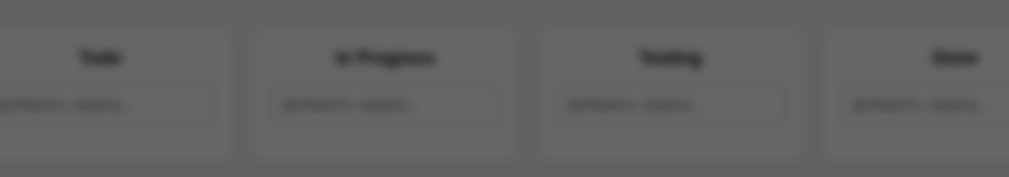
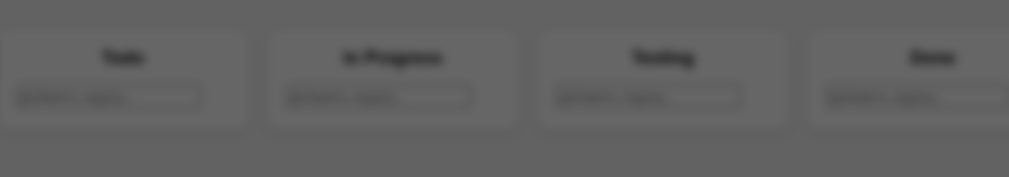
Before and after one commit to AirinLind/KanbanBoard, a React (Vite) app: page / in a window 1280 px wide. Shown: the top 177 px of the page, without its empty margins (112-1121 px from the left). Built offline with nearby package versions, Linux system fonts and the light colour scheme.

Commit message:
feat: add hooks directory with useHandleEscapePress and useHandleEnterPress hooks

```diff
--- a/src/components/Add.tsx
+++ b/src/components/Add.tsx
@@ -1,4 +1,4 @@
-import Input from "./ui/Input";
+import Input from "../ui/Input";
 import "../styles/App.scss";
 
 interface AddProps {
--- a/src/components/Column.tsx
+++ b/src/components/Column.tsx
@@ -3,7 +3,7 @@ import Add from "./Add";
 import Card from "./Card";
 import { Column as ColumnType, Todo } from "../types"
 import "../styles/App.scss";
-
+import Input from "../ui/Input";
 
 interface ColumnProps {
   column: ColumnType;
@@ -30,7 +30,7 @@ function Column({ column, todos, addTodo, updateColumnTitle, updateTodoTitle, se
   return (
     <div className="column">
       {isEditing ? (
-        <input
+        <Input
           type="text"
           value={newTitle}
           onChange={handleTitleChange}
--- a/src/components/NamePopup.tsx
+++ b/src/components/NamePopup.tsx
@@ -1,7 +1,7 @@
 import { useState } from "react";
-import Modal from "./ui/Modal";
-import Input from "./ui/Input";
-import Button from "./ui/Button";
+import Modal from "../ui/Modal";
+import Input from "../ui/Input";
+import Button from "../ui/Button";
 
 interface NamePopupProps {
   setUserName: (name: string) => void;
--- a/src/components/Popup.tsx
+++ b/src/components/Popup.tsx
@@ -1,9 +1,10 @@
-import { useEffect, useState, useCallback, useMemo } from "react";
+import { useEffect, useState, useMemo } from "react";
 import { PopupProps, Comment } from "../types";
 import "../styles/App.scss";
-import Modal from "./ui/Modal";
-import Input from "./ui/Input";
-import Button from "./ui/Button";
+import Modal from "../ui/Modal";
+import Input from "../ui/Input";
+import Button from "../ui/Button";
+import { useEnterKey } from "../hooks/useHandleEnterPress";
 
 const Popup: React.FC<PopupProps> = ({
   todo,
@@ -23,39 +24,18 @@ const Popup: React.FC<PopupProps> = ({
   const [comments, setComments] = useState<Comment[]>(todo.comments);
   const [description, setDescription] = useState(todo.description || "");
   const [isEditingDesc, setIsEditingDesc] = useState(false);
-  const [editingCommentIndex, setEditingCommentIndex] = useState<number | null>(
-    null
-  );
+  const [editingCommentIndex, setEditingCommentIndex] = useState<number | null>(null);
   const [editedCommentText, setEditedCommentText] = useState("");
 
   const columnTitle = useMemo(
     () =>
-      columns.find((col) => col.id === todo.columnId)?.title ||
-      "Неизвестная колонка",
+      columns.find((col) => col.id === todo.columnId)?.title || "Неизвестная колонка",
     [columns, todo.columnId]
   );
 
   useEffect(() => {
     setComments([...todo.comments]);
   }, [todo.comments]);
-
-  useEffect(() => {
-    const handleEscPress = (event: KeyboardEvent) => {
-      if (event.key === "Escape") closePopup();
-    };
-    document.addEventListener("keydown", handleEscPress);
-    return () => document.removeEventListener("keydown", handleEscPress);
-  }, [closePopup]);
-
-  const handleKeyDown = useCallback(
-    (
-      event: React.KeyboardEvent<HTMLInputElement | HTMLTextAreaElement>,
-      saveFunction: () => void
-    ) => {
-      if (event.key === "Enter") saveFunction();
-    },
-    []
-  );
 
   const handleSaveTitle = () => {
     if (newTitle.trim()) {
@@ -80,9 +60,7 @@ const Popup: React.FC<PopupProps> = ({
       updateComment(todo.id, editingCommentIndex, editedCommentText);
       setComments((prev) =>
         prev.map((comment, index) =>
-          index === editingCommentIndex
-            ? { ...comment, text: editedCommentText }
-            : comment
+          index === editingCommentIndex ? { ...comment, text: editedCommentText } : comment
         )
       );
       setEditingCommentIndex(null);
@@ -99,6 +77,15 @@ const Popup: React.FC<PopupProps> = ({
     }
   };
 
+  useEnterKey(() => {
+    if (isEditing) handleSaveTitle();
+    if (isEditingDesc) handleSaveDescription();
+    if (editingCommentIndex !== null) handleSaveComment();
+    if (!isEditing && !isEditingDesc && editingCommentIndex === null && newComment.trim()) {
+      handleAddComment();
+    }
+  });
+
   return (
     <Modal onClose={closePopup}>
       <div className="popup-header">
@@ -107,7 +94,6 @@ const Popup: React.FC<PopupProps> = ({
             value={newTitle}
             onChange={(e) => setNewTitle(e.target.value)}
             onBlur={handleSaveTitle}
-            onKeyDown={(e) => handleKeyDown(e, handleSaveTitle)}
             autoFocus
           />
         ) : (
@@ -145,7 +131,6 @@ const Popup: React.FC<PopupProps> = ({
             value={description}
             onChange={(e) => setDescription(e.target.value)}
             onBlur={handleSaveDescription}
-            onKeyDown={(e) => handleKeyDown(e, handleSaveDescription)}
             autoFocus
             className="description-input"
           />
@@ -154,9 +139,7 @@ const Popup: React.FC<PopupProps> = ({
             {description || "Добавить описание..."}
           </p>
         )}
-        {description && (
-          <Button onClick={() => setDescription("")}>Удалить</Button>
-        )}
+        {description && <Button onClick={() => setDescription("")}>Удалить</Button>}
       </div>
 
       <div className="comments">
@@ -170,7 +153,6 @@ const Popup: React.FC<PopupProps> = ({
                     value={editedCommentText}
                     onChange={(e) => setEditedCommentText(e.target.value)}
                     onBlur={handleSaveComment}
-                    onKeyDown={(e) => handleKeyDown(e, handleSaveComment)}
                     autoFocus
                   />
                   <Button onClick={handleSaveComment}>Сохранить</Button>
@@ -189,9 +171,7 @@ const Popup: React.FC<PopupProps> = ({
                   <Button
                     onClick={() => {
                       deleteComment(todo.id, index);
-                      setComments((prev) =>
-                        prev.filter((_, i) => i !== index)
-                      );
+                      setComments((prev) => prev.filter((_, i) => i !== index));
                     }}
                   >
                     Удалить
--- /dev/null
+++ b/src/hooks/useHandleEnterPress.tsx
@@ -0,0 +1,16 @@
+import { useEffect } from "react";
+
+export function useEnterKey(callback: () => void) {
+  useEffect(() => {
+    const handleKeyDown = (event: KeyboardEvent) => {
+      if (event.key === "Enter") {
+        callback();
+      }
+    };
+
+    document.addEventListener("keydown", handleKeyDown);
+    return () => {
+      document.removeEventListener("keydown", handleKeyDown);
+    };
+  }, [callback]);
+}
--- /dev/null
+++ b/src/hooks/useHandleEscapePress.tsx
@@ -0,0 +1,16 @@
+import { useEffect } from "react";
+
+export function useEscapeKey(callback: () => void) {
+  useEffect(() => {
+    const handleKeyDown = (event: KeyboardEvent) => {
+      if (event.key === "Escape") {
+        callback();
+      }
+    };
+
+    document.addEventListener("keydown", handleKeyDown);
+    return () => {
+      document.removeEventListener("keydown", handleKeyDown);
+    };
+  }, [callback]);
+}
--- a/src/styles/App.scss
+++ b/src/styles/App.scss
@@ -193,24 +193,7 @@ body {
   margin-top: 5px;
 }
 
-.input_elem {
-  display: flex;
-  justify-content: center;
-  margin-bottom: 16px;
-  input {
-    width: 100%;
-    max-width: 400px;
-    padding: 10px;
-    border: 1px solid #ccc;
-    border-radius: $border-radius;
-    font-size: 16px;
-    outline: none;
-    transition: border 0.2s;
-    &:focus {
-      border-color: $primary-color;
-    }
-  }
-}
+
 
 li {
   list-style-type: none;
--- a/src/components/ui/Button.tsx
+++ b/src/ui/Button.tsx
@@ -1,6 +1,6 @@
 import React from "react";
-import "../../styles/App.scss";
-import { ButtonProps } from "../../types";
+import "../styles/App.scss";
+import { ButtonProps } from "../types";
 
 const Button: React.FC<ButtonProps> = ({ onClick, children, className = "" }) => {
   return (
--- a/src/components/ui/Input.tsx
+++ b/src/ui/Input.tsx
@@ -1,6 +1,6 @@
 import React from "react";
-import "../../styles/App.scss";
-import { InputProps } from "../../types";
+import "../styles/App.scss";
+import { InputProps } from "../types";
 
 const Input: React.FC<InputProps> = ({
   type = "text",
--- a/src/components/ui/Modal.tsx
+++ b/src/ui/Modal.tsx
@@ -1,9 +1,12 @@
 import React from "react";
 import ReactDOM from "react-dom";
-import "../../styles/App.scss";
-import { ModalProps } from "../../types";
+import "../styles/App.scss";
+import { ModalProps } from "../types";
+import { useEscapeKey } from "../hooks/useHandleEscapePress";
 
 const Modal: React.FC<ModalProps> = ({ children, onClose }) => {
+  useEscapeKey(onClose);
+
   return ReactDOM.createPortal(
     <div className="popup-overlay" onClick={onClose}>
       <div className="popup" onClick={(e) => e.stopPropagation()}>
```
